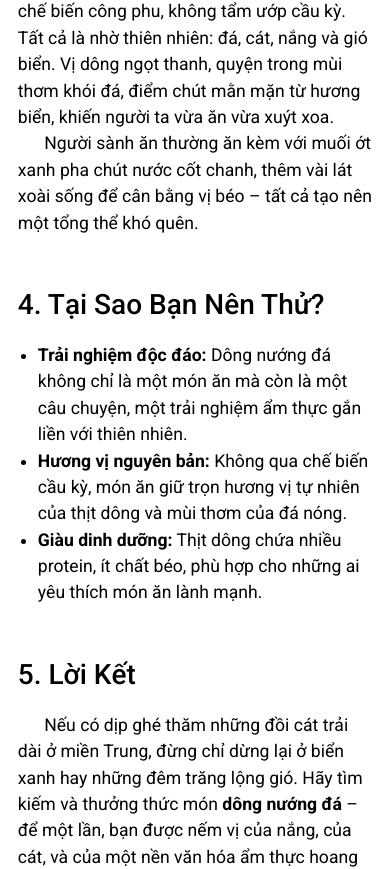
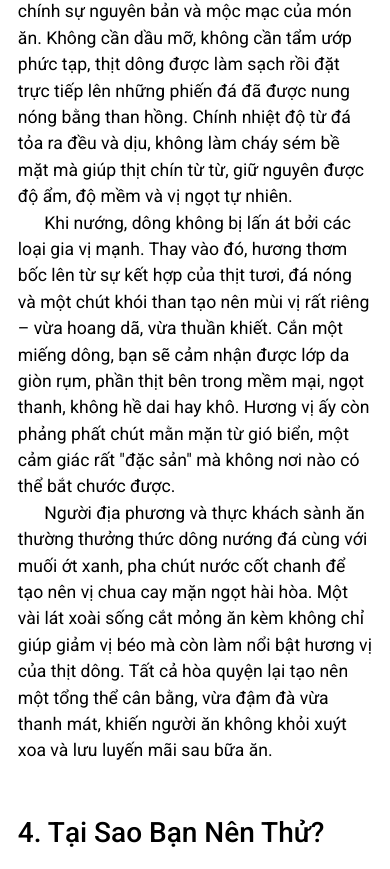
Before and after one commit to dangnguyenquang/VNUEats, a Next.js app: page /blog/dong-nuong-da in a window 390 px wide. Shown: the part 2796-3665 px from the top of the page. Built offline with nearby package versions, Linux system fonts and the light colour scheme; no server answers.

Commit message:
feat: update blog

```diff
--- a/src/app/(public-routes)/blog/dong-nuong-da/page.tsx
+++ b/src/app/(public-routes)/blog/dong-nuong-da/page.tsx
@@ -121,30 +121,58 @@ const DongNuongDa = () => {
           alt='Dông nướng đá - món ăn độc đáo'
         />
         <p>
-          Điều đặc biệt nhất ở dông nướng đá không phải ở kỹ thuật nấu ăn phức tạp, mà ở
-          sự nguyên bản. Món ăn không qua bàn tay chế biến công phu, không tẩm ướp cầu kỳ.
-          Tất cả là nhờ thiên nhiên: đá, cát, nắng và gió biển. Vị dông ngọt thanh, quyện
-          trong mùi thơm khói đá, điểm chút mằn mặn từ hương biển, khiến người ta vừa ăn
-          vừa xuýt xoa.
+          Điều làm nên sự khác biệt của dông nướng đá không đến từ những kỹ thuật nấu
+          nướng cầu kỳ hay gia vị đậm đà, mà nằm ở chính sự nguyên bản và mộc mạc của món
+          ăn. Không cần dầu mỡ, không cần tẩm ướp phức tạp, thịt dông được làm sạch rồi
+          đặt trực tiếp lên những phiến đá đã được nung nóng bằng than hồng. Chính nhiệt
+          độ từ đá tỏa ra đều và dịu, không làm cháy sém bề mặt mà giúp thịt chín từ từ,
+          giữ nguyên được độ ẩm, độ mềm và vị ngọt tự nhiên.
         </p>
         <p>
-          Người sành ăn thường ăn kèm với muối ớt xanh pha chút nước cốt chanh, thêm vài
-          lát xoài sống để cân bằng vị béo – tất cả tạo nên một tổng thể khó quên.
+          Khi nướng, dông không bị lấn át bởi các loại gia vị mạnh. Thay vào đó, hương
+          thơm bốc lên từ sự kết hợp của thịt tươi, đá nóng và một chút khói than tạo nên
+          mùi vị rất riêng – vừa hoang dã, vừa thuần khiết. Cắn một miếng dông, bạn sẽ cảm
+          nhận được lớp da giòn rụm, phần thịt bên trong mềm mại, ngọt thanh, không hề dai
+          hay khô. Hương vị ấy còn phảng phất chút mằn mặn từ gió biển, một cảm giác rất
+          &quot;đặc sản&quot; mà không nơi nào có thể bắt chước được.
+        </p>
+        <p>
+          Người địa phương và thực khách sành ăn thường thưởng thức dông nướng đá cùng với
+          muối ớt xanh, pha chút nước cốt chanh để tạo nên vị chua cay mặn ngọt hài hòa.
+          Một vài lát xoài sống cắt mỏng ăn kèm không chỉ giúp giảm vị béo mà còn làm nổi
+          bật hương vị của thịt dông. Tất cả hòa quyện lại tạo nên một tổng thể cân bằng,
+          vừa đậm đà vừa thanh mát, khiến người ăn không khỏi xuýt xoa và lưu luyến mãi
+          sau bữa ăn.
         </p>
 
         <h2>4. Tại Sao Bạn Nên Thử?</h2>
-        <ul className='list-disc ml-5'>
+        <ul className='list-disc ml-5 space-y-2'>
           <li>
-            <strong>Trải nghiệm độc đáo:</strong> Dông nướng đá không chỉ là một món ăn mà
-            còn là một câu chuyện, một trải nghiệm ẩm thực gắn liền với thiên nhiên.
+            <strong>Trải nghiệm ẩm thực độc đáo, gắn liền với thiên nhiên:</strong>
+            Món dông nướng đá không chỉ đơn thuần là một món ăn, mà còn là một hành trình
+            khám phá văn hóa ẩm thực mang đậm nét hoang dã và dân dã. Việc nướng dông trên
+            những viên đá nóng là một phương pháp cổ truyền, mô phỏng lại cách người xưa
+            chế biến thức ăn giữa núi rừng, không cần xoong nồi hay bếp ga điện hiện đại.
+            Chỉ với đá, lửa, và thịt tươi, bạn sẽ được đắm mình trong cảm giác trở về với
+            thiên nhiên, thưởng thức món ăn như một người du mục thực thụ.
           </li>
           <li>
-            <strong>Hương vị nguyên bản:</strong> Không qua chế biến cầu kỳ, món ăn giữ
-            trọn hương vị tự nhiên của thịt dông và mùi thơm của đá nóng.
+            <strong>Hương vị nguyên bản và tự nhiên:</strong>
+            Không sử dụng quá nhiều gia vị hay công đoạn chế biến cầu kỳ, dông nướng đá
+            giữ lại gần như nguyên vẹn hương vị đặc trưng của thịt dông – một loại thịt
+            mềm, ngọt và không hề tanh. Khi nướng trên đá, mùi thơm của thịt quyện với
+            hương đá nóng tạo nên một bản hòa âm mộc mạc nhưng đầy lôi cuốn, khiến bất cứ
+            ai cũng khó lòng cưỡng lại. Đây là một món ăn hiếm hoi vừa giữ được tính
+            nguyên bản, vừa mang lại cảm giác mới lạ cho vị giác.
           </li>
           <li>
-            <strong>Giàu dinh dưỡng:</strong> Thịt dông chứa nhiều protein, ít chất béo,
-            phù hợp cho những ai yêu thích món ăn lành mạnh.
+            <strong>Giàu dinh dưỡng, tốt cho sức khỏe:</strong>
+            Thịt dông là một nguồn thực phẩm tự nhiên, giàu đạm và khoáng chất nhưng lại
+            rất ít chất béo, phù hợp cho cả người ăn kiêng hay những ai đang theo đuổi lối
+            sống lành mạnh. Ngoài ra, theo dân gian, thịt dông còn có một số công dụng hỗ
+            trợ tăng cường sinh lực, làm mát cơ thể và hỗ trợ tiêu hóa tốt. Kết hợp cùng
+            cách chế biến ít dầu mỡ, dông nướng đá là lựa chọn tuyệt vời cho những bữa ăn
+            vừa ngon miệng, vừa bổ dưỡng.
           </li>
         </ul>
 
--- a/src/app/(public-routes)/blog/layout.tsx
+++ b/src/app/(public-routes)/blog/layout.tsx
@@ -6,6 +6,7 @@ import styles from "@/styles/artical.module.scss"
 import Link from "next/link"
 import { usePathname } from "next/navigation"
 import React from "react"
+import { staticBlogs } from "./page"
 
 const Layout = ({ children }: { children: React.ReactNode }) => {
   const pathname = usePathname()
@@ -33,6 +34,41 @@ const Layout = ({ children }: { children: React.ReactNode }) => {
       ) : (
         <div className={cn("max-sm:px-3", styles["wrapper"])}>{children}</div>
       )}
+
+      <h2 className='font-bold text-3xl text-center mt-14 mb-6'>
+        Có thể bạn sẽ quan tâm
+      </h2>
+      <div className='grid grid-cols-2 sm:grid-cols-3 lg:grid-cols-4 gap-3 lg:gap-6'>
+        {/* Hiển thị các bài blog tĩnh trước */}
+
+        {staticBlogs.map((blog) => (
+          <Link
+            key={blog._id}
+            href={blog.url}
+            className='block bg-white shadow-md rounded-lg overflow-hidden hover:shadow-lg duration-300 cursor-pointer transition-transform hover:scale-105'
+          >
+            {/* Image */}
+            <div className='relative'>
+              <img
+                className='w-full h-48 object-cover'
+                src={blog.image}
+                alt={blog.title}
+              />
+            </div>
+
+            {/* Content */}
+            <div className='p-4'>
+              <h2 className='sm:text-[20px] text-lg font-bold text-gray mt-0 mb-2 line-clamp-2'>
+                {blog.title}
+              </h2>
+              <p className='text-gray text-sm  font-light mb-4 line-clamp-2'>
+                {blog.description}
+              </p>
+              <p className='text-xs text-gray italic font-bold'>By {blog.author}</p>
+            </div>
+          </Link>
+        ))}
+      </div>
     </div>
   )
 }
--- a/src/app/(public-routes)/blog/page.tsx
+++ b/src/app/(public-routes)/blog/page.tsx
@@ -8,23 +8,7 @@ import Link from "next/link"
 import { useEffect, useState } from "react"
 import BlogCard from "../_components/BlogCard"
 
-const BlogPage = () => {
-  const [blogs, setBlogs] = useState<Blog[]>([])
-
-  useEffect(() => {
-    const fetchBlogs = async () => {
-      try {
-        const data = await blogApiInstance.getAllBlogs()
-        setBlogs(data)
-      } catch (error) {
-        console.error("Failed to fetch blogs:", error)
-      }
-    }
-
-    fetchBlogs()
-  }, [])
-
-  const staticBlogs = [
+export const staticBlogs = [
   {
     _id: "1",
     title: "Top 8 Quán Lẩu Thái Chay Ngon Ở Làng Đại Học",
@@ -65,6 +49,22 @@ const BlogPage = () => {
     author: "Phạm Văn Duy",
   },
 ]
+
+const BlogPage = () => {
+  const [blogs, setBlogs] = useState<Blog[]>([])
+
+  useEffect(() => {
+    const fetchBlogs = async () => {
+      try {
+        const data = await blogApiInstance.getAllBlogs()
+        setBlogs(data)
+      } catch (error) {
+        console.error("Failed to fetch blogs:", error)
+      }
+    }
+
+    fetchBlogs()
+  }, [])
 
   const { user } = useAuth()
 
--- a/src/app/sitemap.tsx
+++ b/src/app/sitemap.tsx
@@ -6,10 +6,12 @@ import { MetadataRoute } from "next"
 export default async function sitemap(): Promise<MetadataRoute.Sitemap> {
   const clientUrl = process.env.NEXT_PUBLIC_CLIENT_URL || "http://localhost:5173"
 
-  const staticRoutes = Object.values(PATH_NAME).map((path) => ({
-    url: `${clientUrl}${path}`,
-    lastModified: new Date().toISOString(),
-  }))
+  const staticRoutes = Object.values(PATH_NAME)
+    .filter((val) => typeof val === "string")
+    .map((path) => ({
+      url: `${clientUrl}${path}`,
+      lastModified: new Date().toISOString(),
+    }))
 
   try {
     // const response = await postApi.getAllPosts(1, 99999)
@@ -39,6 +41,14 @@ export default async function sitemap(): Promise<MetadataRoute.Sitemap> {
         url: `${clientUrl}/banh-hoi-binh-dinh`,
         lastModified: new Date().toISOString(),
       },
+      {
+        url: `${clientUrl}/dong-nuong-da`,
+        lastModified: new Date().toISOString(),
+      },
+      {
+        url: `${clientUrl}/choc-quach-nuong`,
+        lastModified: new Date().toISOString(),
+      },
     ]
 
     return allRoutes
```
Also changed, not shown: src/app/(public-routes)/blog/choc-quach-nuong/page.tsx (+29 -21 lines), src/components/pages/HomePage.tsx (+7 -0 lines). Lines whose indentation alone changed are shown as unchanged.
